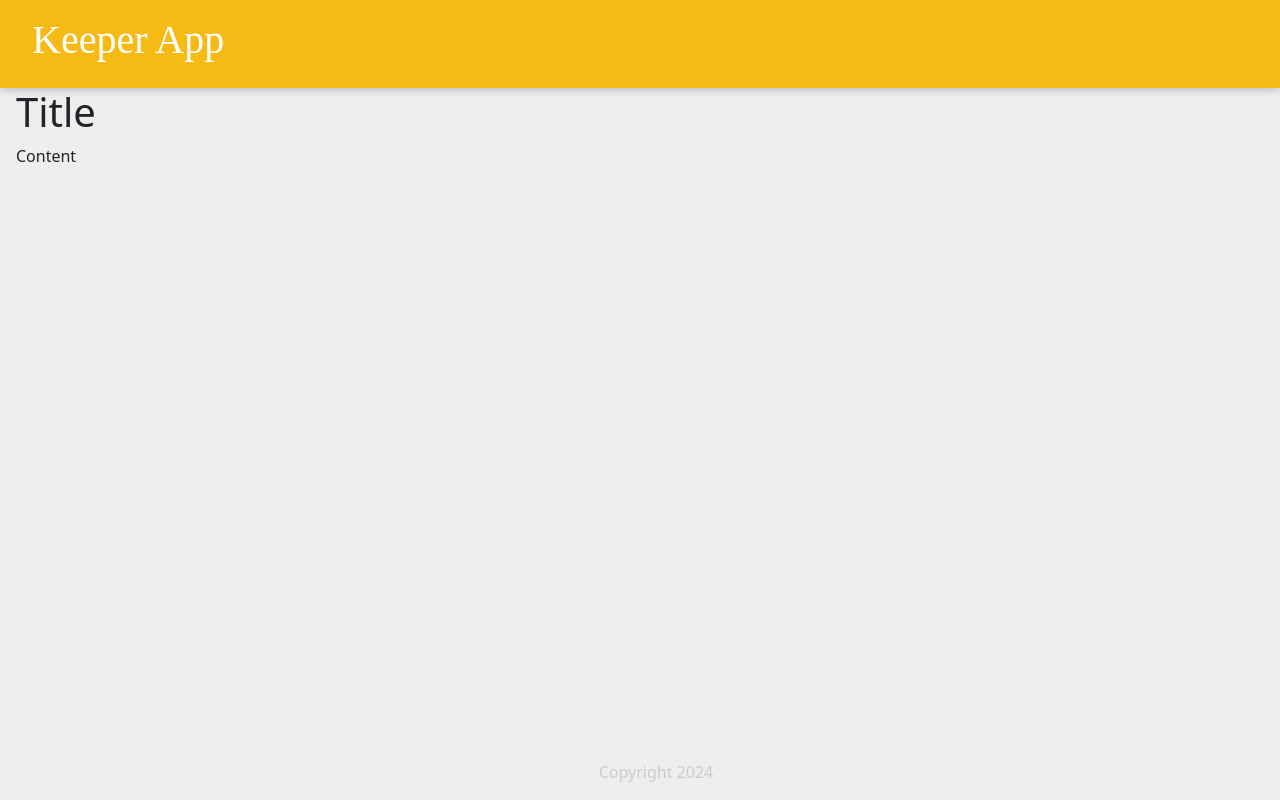
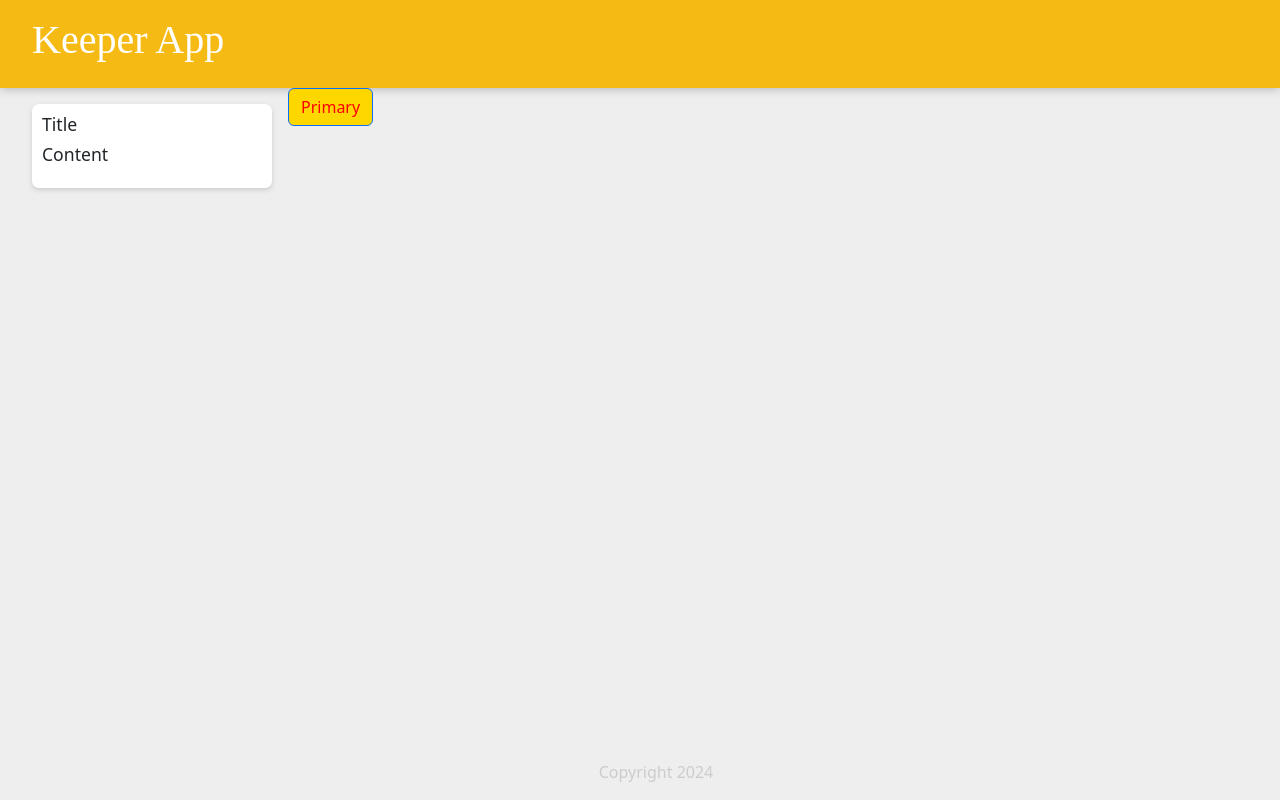
Before and after one commit to NotFerg/keeper-app, a React (Create React App) app: page / in a window 1280 px wide. Built offline with nearby package versions, Linux system fonts and the light colour scheme.

Commit message:
added some css testing

```diff
--- a/src/components/App.js
+++ b/src/components/App.js
@@ -2,6 +2,7 @@ import React from "react";
 import Header from "./headingComponent/Heading.jsx";
 import Footer from "./footerComponent/Footer.jsx"
 import Note from "./noteComponent/Note.jsx"
+import Test from "./testComponent/test.jsx"
 
 function App() {
   return (
@@ -9,6 +10,7 @@ function App() {
     <Header/>
     <Note />
     <Footer />
+    <Test />
    </div>
   );
 }
--- a/src/components/noteComponent/Note.jsx
+++ b/src/components/noteComponent/Note.jsx
@@ -3,7 +3,7 @@ import styles from "./note.module.css";
 
 function Note() {
   return (
-    <div>
+    <div className="note">
       <h1>Title</h1>
       <p>Content</p>
     </div>
--- /dev/null
+++ b/src/components/testComponent/styles.css
@@ -0,0 +1,4 @@
+.my-custom-class{
+    background-color: gold !important;
+    color:red !important;
+}
--- /dev/null
+++ b/src/components/testComponent/test.jsx
@@ -0,0 +1,10 @@
+import React from "react";
+import "./styles.css"; // Import your CSS file
+
+function Test() {
+  return (
+    <button type="button" className="btn btn-primary my-custom-class">Primary</button>
+  );
+}
+
+export default Test;
```
